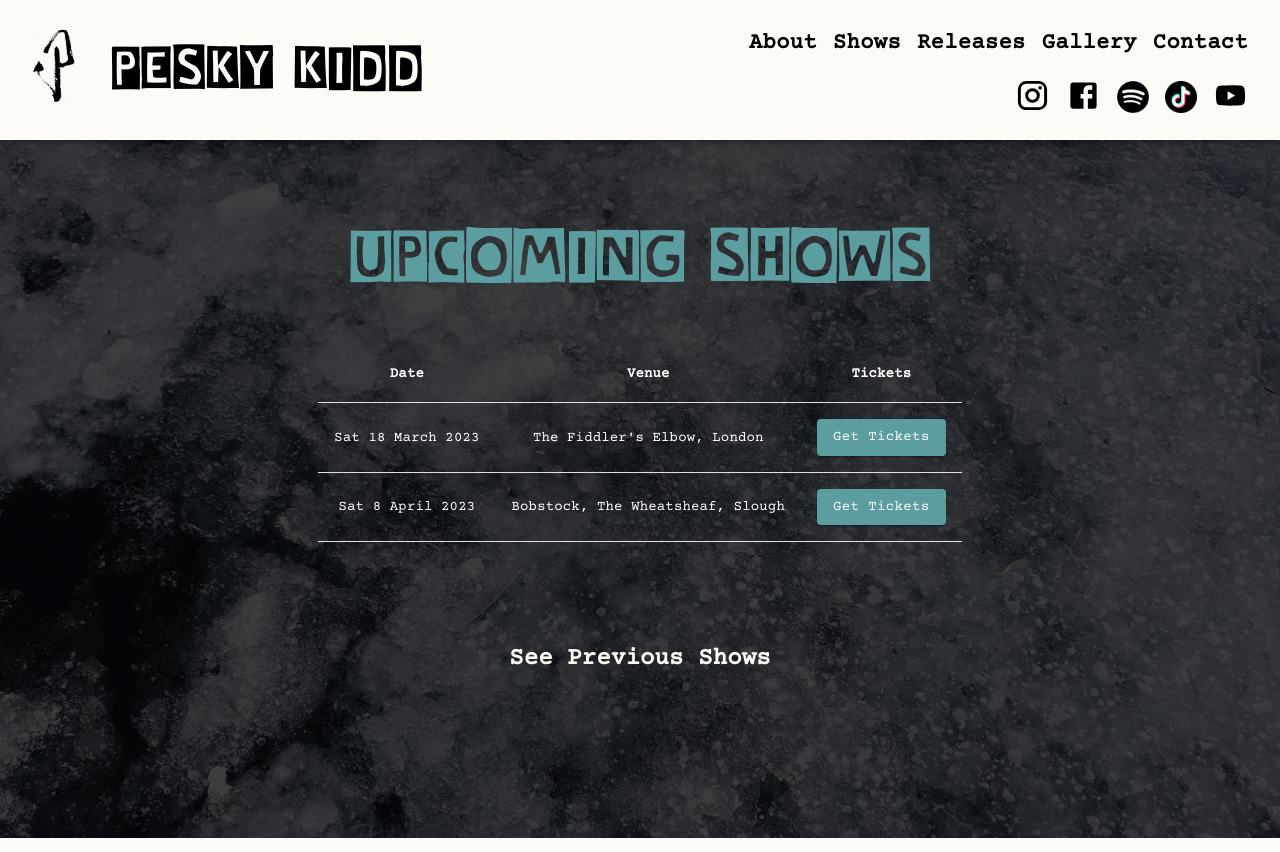
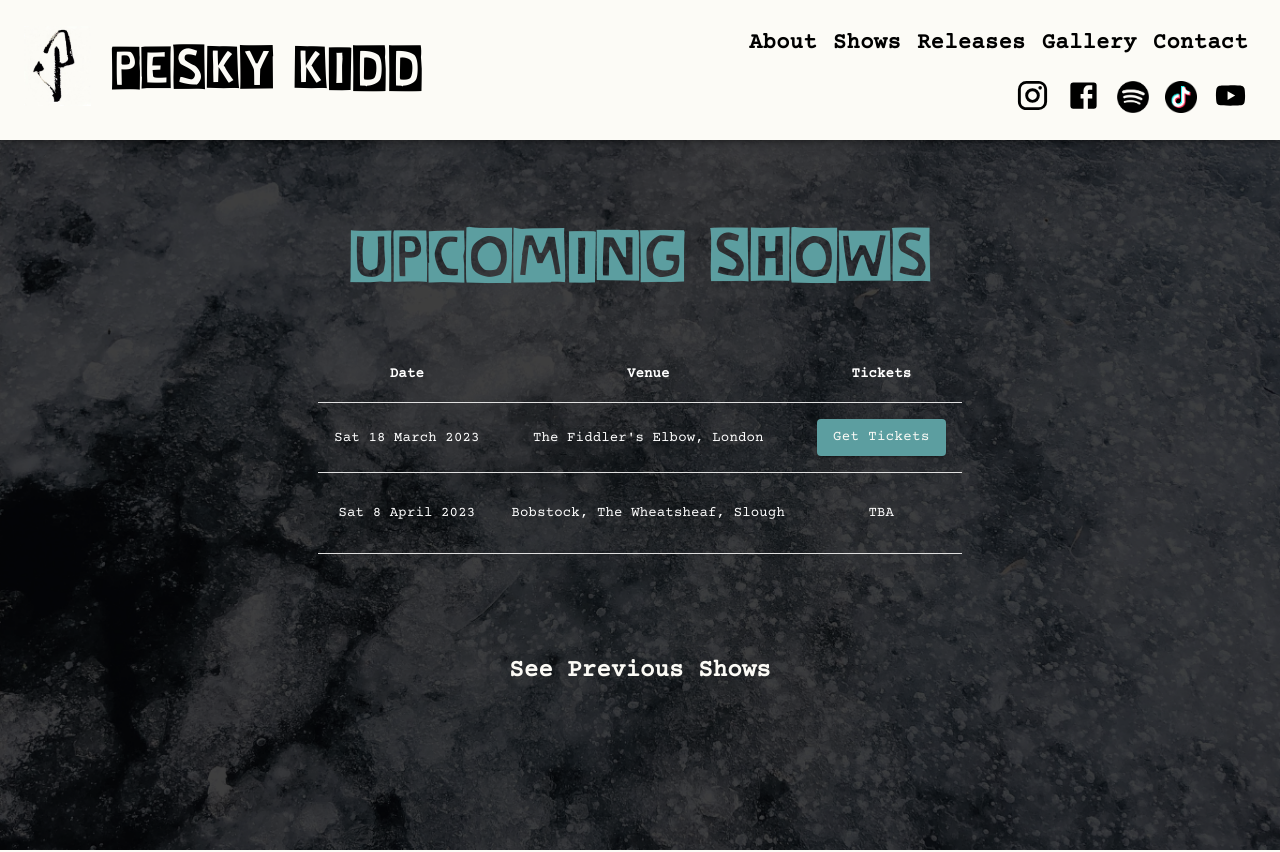
Before and after one commit to AlexJackson01/pesky-kidd-site, a React (Create React App) app in the folder client/: page /shows in a window 1280 px wide. Shown: the top 852 px of the page. Built offline with nearby package versions, Linux system fonts and the light colour scheme.

Commit message:
Corrected conditional rendering of ticket button

```diff
--- a/client/src/components/shows/Upcoming.js
+++ b/client/src/components/shows/Upcoming.js
@@ -37,7 +37,7 @@ const TabHeader = styled(TableCell)(({ theme }) => ({
 
 const rows = [
   createData('Sat 18 March 2023', 'The Fiddler\'s Elbow, London', "https://bit.ly/3Wdijlp"),
-  createData('Sat 8 April 2023', 'Bobstock, The Wheatsheaf, Slough', "TBA"),
+  createData('Sat 8 April 2023', 'Bobstock, The Wheatsheaf, Slough', ""),
 
 ];
 
@@ -64,7 +64,7 @@ export default function Upcoming() {
                 {row.date}
               </TabData>
               <TabData align="center">{row.location}</TabData>
-              <TabData align="center">{row.tickets ? <TicketButton sx={{color: "#5C9EA0"}} variant="contained"><a href={row.tickets} target="_blank">Get Tickets</a></TicketButton> : "TBA"}</TabData>
+              <TabData align="center">{row.tickets ? <TicketButton sx={{color: "#5C9EA0"}} variant="contained"><a href={row.tickets} target="_blank">Get Tickets</a></TicketButton> : <p>TBA</p>}</TabData>
             </TableRow>
           ))}
         </TableBody>
```
